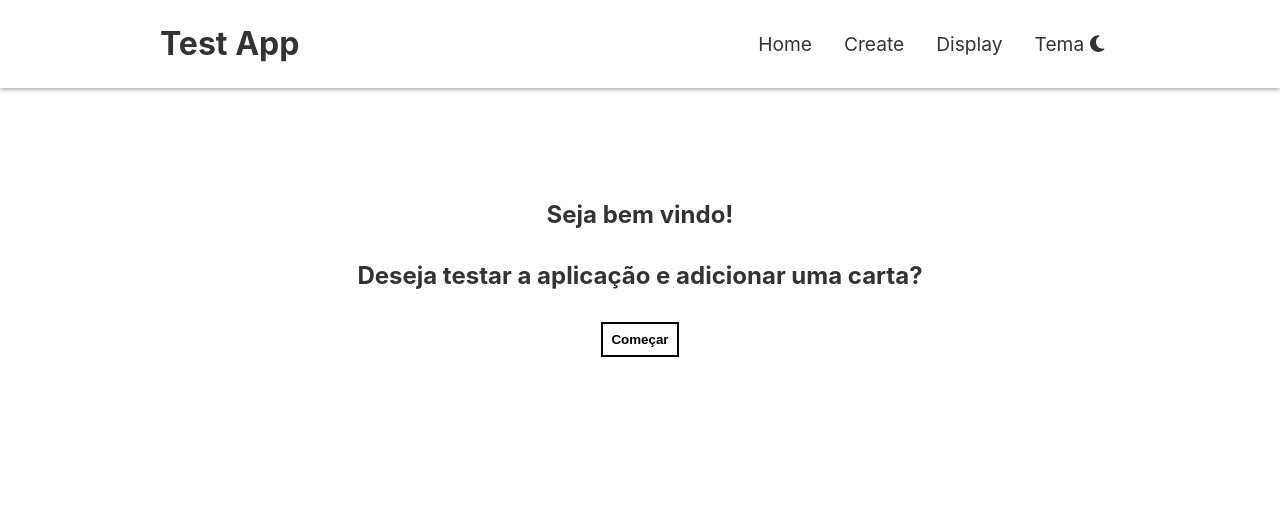
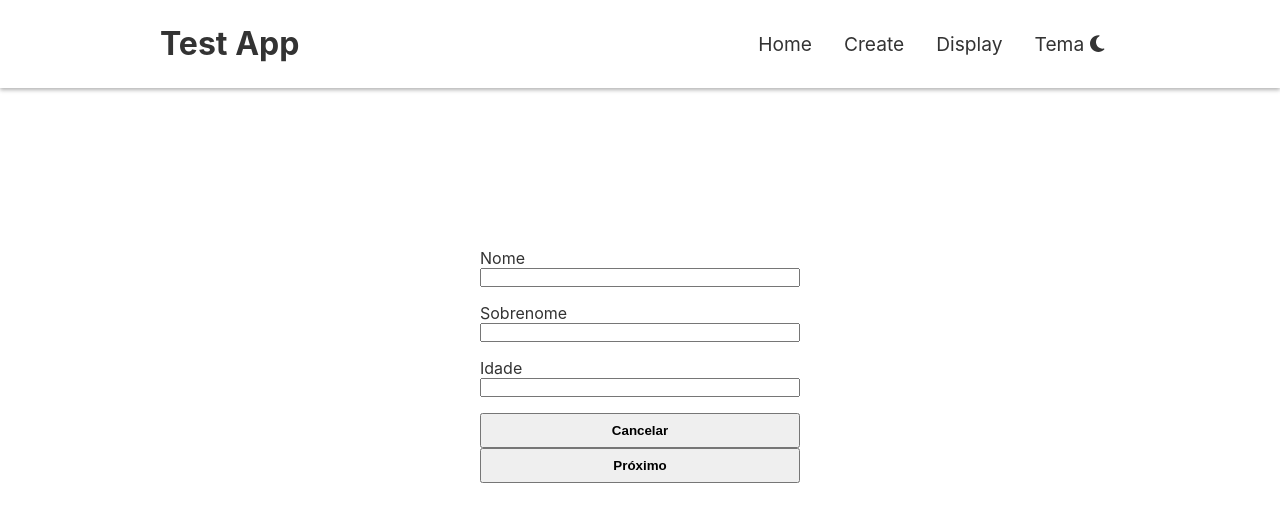
Before and after one commit to albuquerque-lucas/redux-exercise-01, a React (Create React App) app: page / in a window 1280 px wide. Both pictures are taken after a click on the button "Começar". Shown: the top 522 px of the page. Built offline with nearby package versions, Linux system fonts and the light colour scheme.

Commit message:
Corrigindo erros do PhaseReducer e estilizando WelcomeForm

```diff
--- a/src/components/Form/WelcomeForm/index.jsx
+++ b/src/components/Form/WelcomeForm/index.jsx
@@ -1,19 +1,45 @@
 import React from 'react';
+import PropTypes from 'prop-types';
+import { compose } from 'redux';
 import { connect } from 'react-redux';
+import { changeHomePhaseAction } from '../../../redux/reducers/PhaseReducer/actions';
 
 class WelcomeForm extends React.Component {
+    changePhase = () => {
+        const { dispatch } = this.props;
+        dispatch(changeHomePhaseAction());
+    };
     render() {
+        const { mode } = this.props;
+        const { theme } = mode;
         return (
-            <form className='welcome-form'>
+            <form className={`welcome-form welcome-form-${theme}`}>
                 <label htmlFor="name">Nome</label>
                 <input type="text" id='name' />
                 <label htmlFor="last-name">Sobrenome</label>
                 <input type="text" id='last-name' />
                 <label htmlFor="age">Idade</label>
                 <input type="number" id='age' />
+                <button onClick={this.changePhase}>Cancelar</button>
+                <button>Próximo</button>
             </form>
         );
     }
 }
 
-export default connect()(WelcomeForm);
+WelcomeForm.propTypes = {
+    mode: PropTypes.shape({
+        theme: PropTypes.string.isRequired,
+    }).isRequired,
+    phase: PropTypes.shape({
+        homePhase: PropTypes.bool.isRequired,
+    }).isRequired,
+    dispatch: PropTypes.func.isRequired,
+};
+
+const mapStateToProps = (state) => ({
+    mode: state.theme,
+    phase: state.phase,
+});
+
+export default compose(connect(mapStateToProps)(WelcomeForm));
--- a/src/components/Form/styles/style.css
+++ b/src/components/Form/styles/style.css
@@ -1,4 +1,4 @@
-.create-form {
+.create-form, .welcome-form {
   display: flex;
   flex-direction: column;
   padding: 3rem 1rem;
@@ -29,7 +29,8 @@
 
 .create-form input,
 .create-form select,
-.create-form textarea {
+.create-form textarea,
+.welcome-form input {
   margin-bottom: 1rem;
 }
 
@@ -39,7 +40,8 @@
   resize: none;
 }
 
-.create-form button {
+.create-form button,
+.welcome-form button {
   font-weight: 700;
   padding: 0.5rem 1rem;
 }
--- a/src/pages/Home/index.jsx
+++ b/src/pages/Home/index.jsx
@@ -4,15 +4,23 @@ import { compose } from 'redux';
 import { connect } from 'react-redux';
 import Header from '../../components/Header';
 import Form from '../../components/Form';
+import { changeHomePhaseAction } from '../../redux/reducers/PhaseReducer/actions';
 import './styles/style.css';
 
 class Home extends React.Component {
+    changePhase = () => {
+        const { dispatch } = this.props;
+        dispatch(changeHomePhaseAction());
+    };
+
     render() {
         const { mode, phase } = this.props;
         const { theme } = mode;
         const { homePhase } = phase;
         console.log(homePhase);
         console.log(this.props);
+
+
         return (
             homePhase === false ?
                 <div>
@@ -20,7 +28,7 @@ class Home extends React.Component {
                     <section className='body home-start-container'>
                         <h1>Seja bem vindo!</h1>
                         <h2>Deseja testar a aplicação e adicionar uma carta?</h2>
-                        <button className={`button button-${theme}`} to='/create'>Começar</button>
+                        <button className={`button button-${theme}`} onClick={this.changePhase}>Começar</button>
                     </section>
                 </div>
 
@@ -45,6 +53,7 @@ Home.propTypes = {
     phase: PropTypes.shape({
         homePhase: PropTypes.bool.isRequired,
     }).isRequired,
+    dispatch: PropTypes.func.isRequired,
 };
 
 const mapStateToProps = (state) => ({
--- a/src/redux/reducers/FaseReducer/index.js
+++ b/src/redux/reducers/PhaseReducer/index.js
@@ -12,17 +12,17 @@ const phaseReducer = (state =INITIAL_STATE, action) => {
     case CHANGE_HOME_PHASE:
         return ({
             ...state,
-            homePhase: this.homePhase === false ? true : false,
+            homePhase: !state.homePhase,
         });
     case CHANGE_CREATE_PHASE:
         return ({
             ...state,
-            createPhase: this.createPhase === false ? true : false,
+            createPhase: !state.createPhase,
         });
     case CHANGE_DISPLAY_PHASE:
         return ({
             ...state,
-            displayPhase: this.displayPhase === false ? true : false,
+            displayPhase: !state.displayPhase,
         });
     default:
         return state;
--- a/src/redux/reducers/index.js
+++ b/src/redux/reducers/index.js
@@ -1,6 +1,6 @@
 import { combineReducers } from 'redux';
 import themeModeReducer from './Dark-Light-Mode';
-import phaseReducer from './FaseReducer';
+import phaseReducer from './PhaseReducer';
 
 const rootReducer = combineReducers({
     theme: themeModeReducer,
```
Also changed, not shown: src/redux/reducers/PhaseReducer/actions/index.js (renamed from src/redux/reducers/FaseReducer/actions/index.js).
